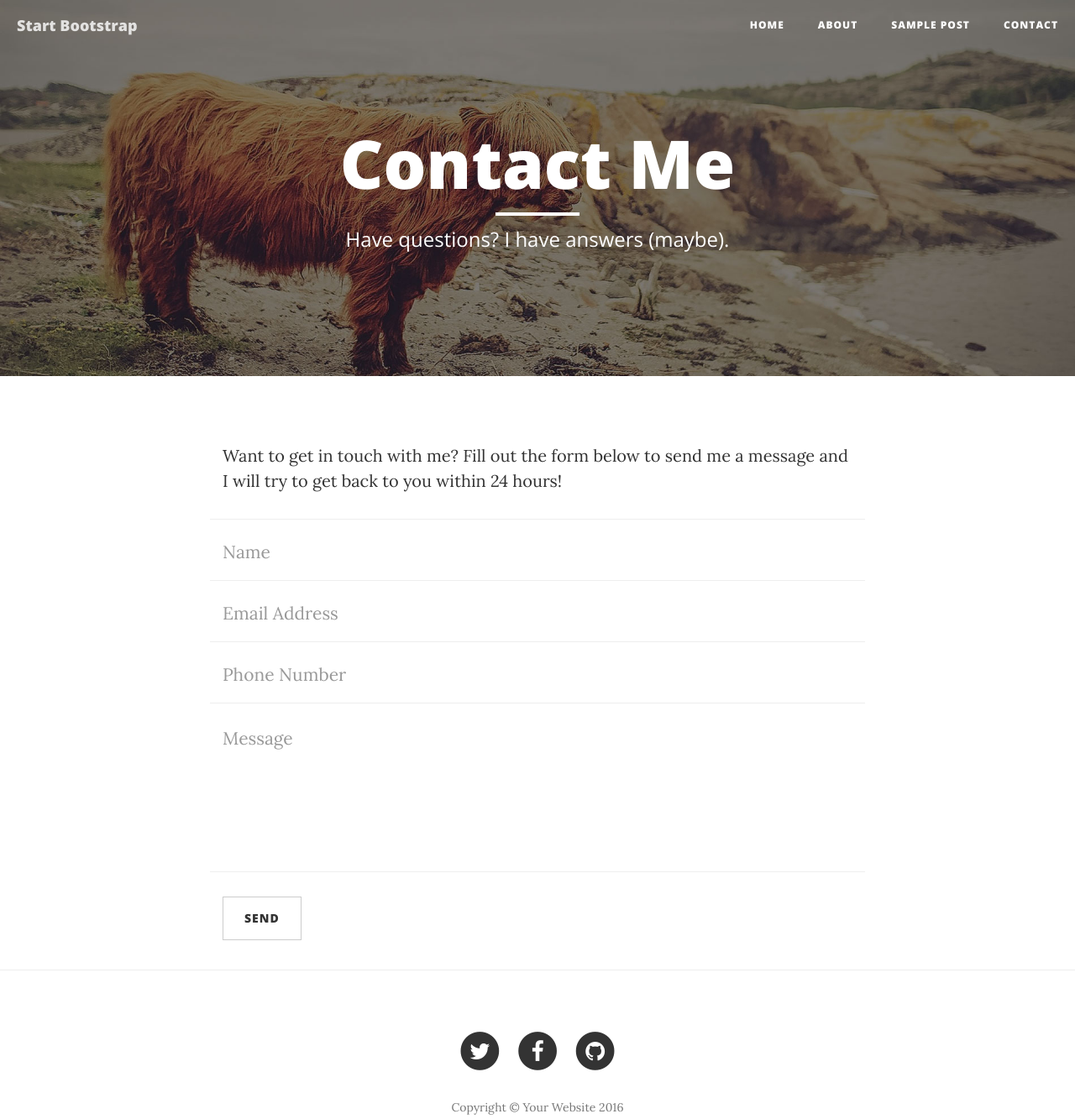
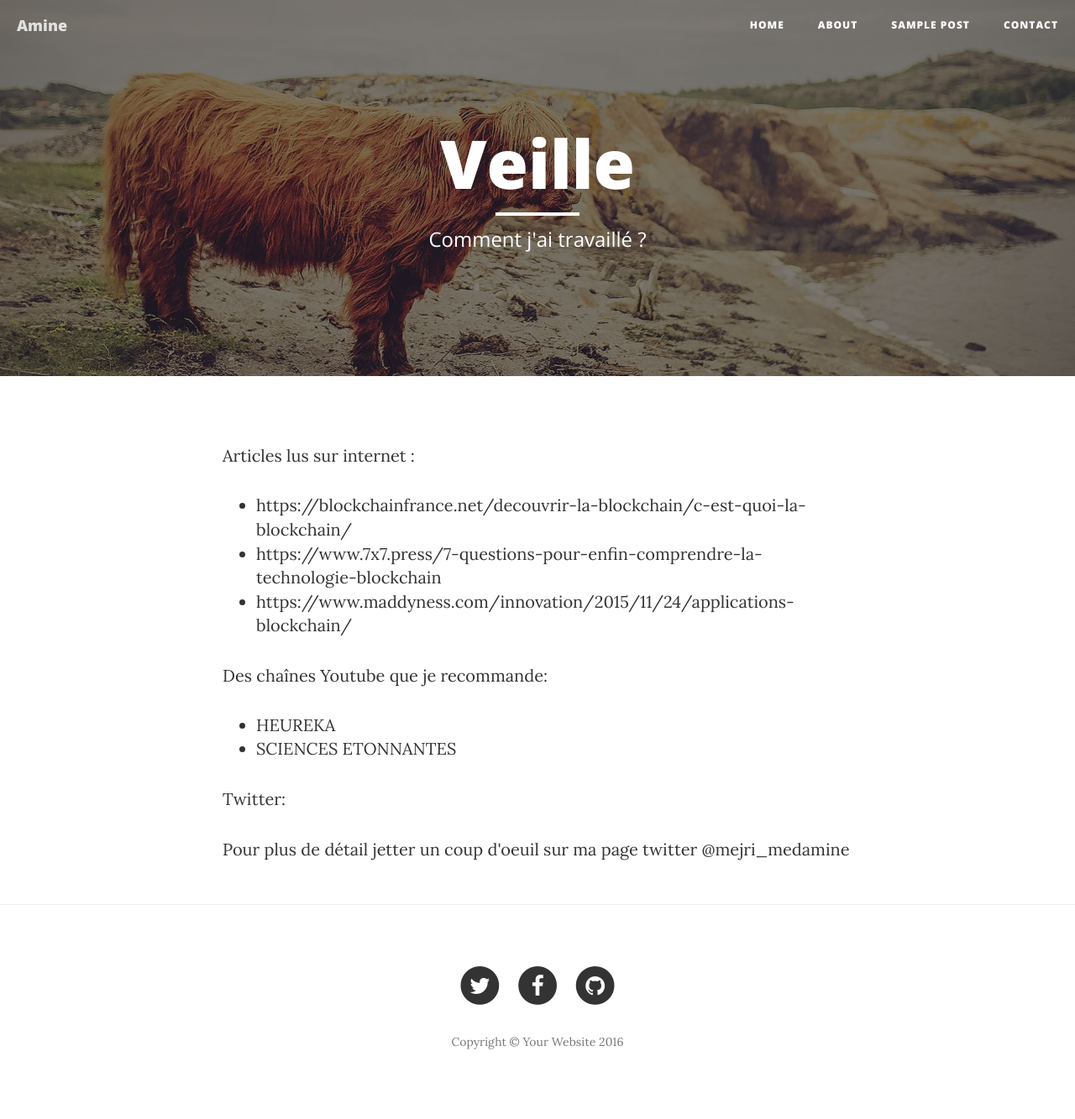
Before and after one commit to mohamedamine92/mohamedamine92.github.io, a website: page contact.html in a window 1280 px wide. Shown: the whole page at 84% size. Drawn offline with nearby package versions, Linux system fonts and the light colour scheme.

Commit message:
Initial commit

```diff
--- a/contact.html
+++ b/contact.html
@@ -42,7 +42,7 @@
                     <span class="sr-only">Toggle navigation</span>
                     Menu <i class="fa fa-bars"></i>
                 </button>
-                <a class="navbar-brand" href="index.html">Start Bootstrap</a>
+                <a class="navbar-brand" href="index.html">Amine</a>
             </div>
 
             <!-- Collect the nav links, forms, and other content for toggling -->
@@ -74,9 +74,9 @@
             <div class="row">
                 <div class="col-lg-8 col-lg-offset-2 col-md-10 col-md-offset-1">
                     <div class="page-heading">
-                        <h1>Contact Me</h1>
+                        <h1>Veille</h1>
                         <hr class="small">
-                        <span class="subheading">Have questions? I have answers (maybe).</span>
+                        <span class="subheading">Comment j'ai travaillé ?</span>
                     </div>
                 </div>
             </div>
@@ -87,47 +87,61 @@
     <div class="container">
         <div class="row">
             <div class="col-lg-8 col-lg-offset-2 col-md-10 col-md-offset-1">
-                <p>Want to get in touch with me? Fill out the form below to send me a message and I will try to get back to you within 24 hours!</p>
+
+
+                   <p>Articles lus sur internet :
+                        <ul>
+                                <li><a href="https://blockchainfrance.net/decouvrir-la-blockchain/c-est-quoi-la-blockchain/">https://blockchainfrance.net/decouvrir-la-blockchain/c-est-quoi-la-blockchain/   </a>   </li>
+
+                                <li><a href="https://www.7x7.press/7-questions-pour-enfin-comprendre-la-technologie-blockchain">     https://www.7x7.press/7-questions-pour-enfin-comprendre-la-technologie-blockchain</a>    </li>
+
+                                <li><a href="https://www.maddyness.com/innovation/2015/11/24/applications-blockchain/"> https://www.maddyness.com/innovation/2015/11/24/applications-blockchain/  </a>   </li>
+
+
+
+
+
+
+                        </ul>
+
+
+                        </p>
+
+
+                        <p>Des chaînes Youtube que je recommande:
+                        <ul>
+                                <li><a href="https://www.youtube.com/channel/UC7sXGI8p8PvKosLWagkK9wQ">HEUREKA  </a>   </li>
+
+                                <li><a href="https://www.youtube.com/user/ScienceEtonnante">  SCIENCES ETONNANTES</a>    </li>
+
+
+
+
+
+
+
+
+                        </ul>
+
+
+                        </p>
+
+
+                         <p>Twitter:
+
+
+
+                        </p>
+                        <p>Pour plus de détail jetter un coup d'oeuil sur ma page twitter  @mejri_medamine  </p>
+
+
+
+
+
                 <!-- Contact Form - Enter your email address on line 19 of the mail/contact_me.php file to make this form work. -->
                 <!-- WARNING: Some web hosts do not allow emails to be sent through forms to common mail hosts like Gmail or Yahoo. It's recommended that you use a private domain email address! -->
                 <!-- NOTE: To use the contact form, your site must be on a live web host with PHP! The form will not work locally! -->
-                <form name="sentMessage" id="contactForm" novalidate>
-                    <div class="row control-group">
-                        <div class="form-group col-xs-12 floating-label-form-group controls">
-                            <label>Name</label>
-                            <input type="text" class="form-control" placeholder="Name" id="name" required data-validation-required-message="Please enter your name.">
-                            <p class="help-block text-danger"></p>
-                        </div>
-                    </div>
-                    <div class="row control-group">
-                        <div class="form-group col-xs-12 floating-label-form-group controls">
-                            <label>Email Address</label>
-                            <input type="email" class="form-control" placeholder="Email Address" id="email" required data-validation-required-message="Please enter your email address.">
-                            <p class="help-block text-danger"></p>
-                        </div>
-                    </div>
-                    <div class="row control-group">
-                        <div class="form-group col-xs-12 floating-label-form-group controls">
-                            <label>Phone Number</label>
-                            <input type="tel" class="form-control" placeholder="Phone Number" id="phone" required data-validation-required-message="Please enter your phone number.">
-                            <p class="help-block text-danger"></p>
-                        </div>
-                    </div>
-                    <div class="row control-group">
-                        <div class="form-group col-xs-12 floating-label-form-group controls">
-                            <label>Message</label>
-                            <textarea rows="5" class="form-control" placeholder="Message" id="message" required data-validation-required-message="Please enter a message."></textarea>
-                            <p class="help-block text-danger"></p>
-                        </div>
-                    </div>
-                    <br>
-                    <div id="success"></div>
-                    <div class="row">
-                        <div class="form-group col-xs-12">
-                            <button type="submit" class="btn btn-default">Send</button>
-                        </div>
-                    </div>
-                </form>
+
             </div>
         </div>
     </div>
```
Also changed, not shown: about.html (+17 -6 lines), post.html (+30 -2 lines).
